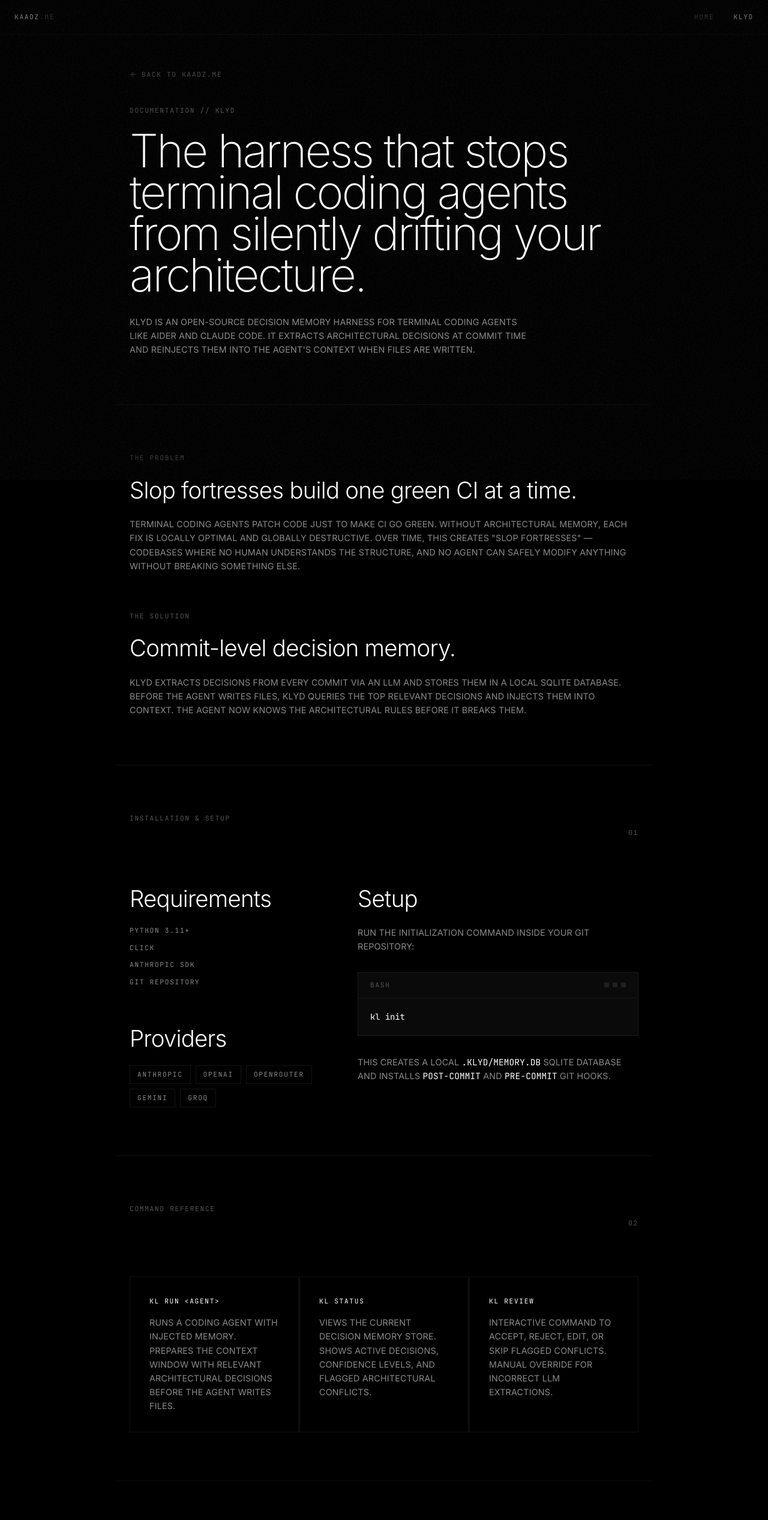
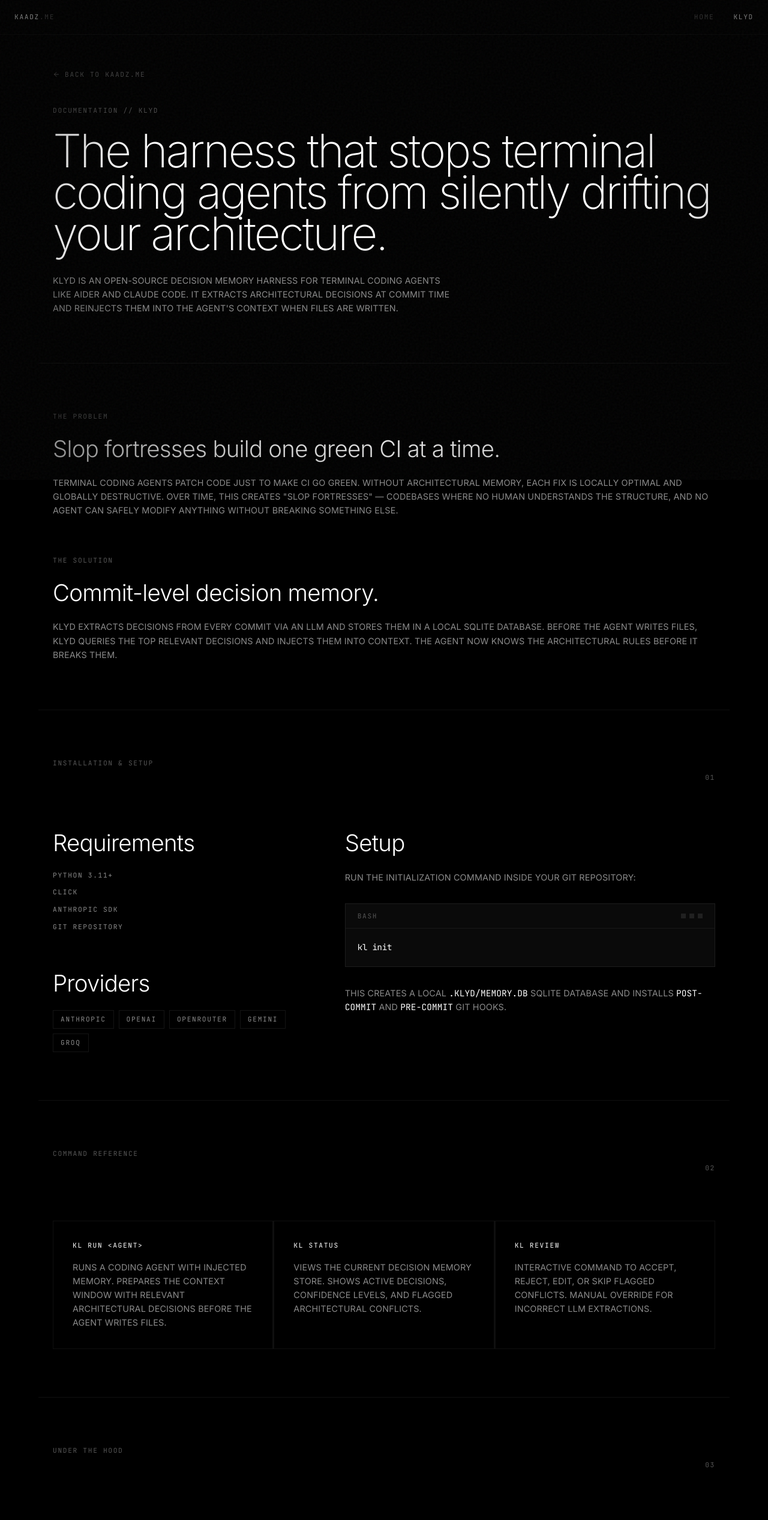
Before and after one commit to kaadipranav/Kaadz, a Next.js app: page /klyd in a window 1280 px wide. Shown: the top 2534 px of the page at 60% size. Built offline with nearby package versions, Linux system fonts and the light colour scheme.

Commit message:
switched keel to kklyd

```diff
--- a/app/globals.css
+++ b/app/globals.css
@@ -271,10 +271,10 @@ body::after {
 /* Responsive typography scale */
 @layer utilities {
   .text-display {
-    font-size: clamp(5rem, 14vw, 16rem);
+    font-size: clamp(4rem, 10vw, 10rem);
     font-weight: 100;
-    line-height: 0.8;
-    letter-spacing: -0.06em;
+    line-height: 0.85;
+    letter-spacing: -0.05em;
   }
 
   .text-headline {
--- a/app/klyd/page.tsx
+++ b/app/klyd/page.tsx
@@ -56,7 +56,7 @@ export default function KlydPage() {
   return (
     <main className="relative min-h-screen">
       {/* Back link */}
-      <div className="mx-auto max-w-4xl px-6 pt-28">
+      <div className="mx-auto max-w-6xl px-6 pt-28">
         <Link
           href="/"
           className="text-mono inline-flex items-center text-[var(--text-muted)] transition-colors hover:text-[var(--foreground)]"
@@ -67,7 +67,7 @@ export default function KlydPage() {
       </div>
 
       {/* Hero */}
-      <section className="mx-auto max-w-4xl px-6 pb-20 pt-10">
+      <section className="mx-auto max-w-6xl px-6 pb-20 pt-10">
         <Eyebrow>Documentation // Klyd</Eyebrow>
         <h1 className="text-headline mb-8 text-[var(--foreground)]">
           The harness that stops terminal coding agents from silently drifting your architecture.
@@ -79,10 +79,10 @@ export default function KlydPage() {
         </p>
       </section>
 
-      <div className="section-divider mx-auto max-w-4xl" />
+      <div className="section-divider mx-auto max-w-6xl" />
 
       {/* Problem / Solution */}
-      <section className="mx-auto max-w-4xl px-6 py-20">
+      <section className="mx-auto max-w-6xl px-6 py-20">
         <div className="mb-16">
           <Eyebrow>The Problem</Eyebrow>
           <h2 className="text-subhead mb-6 text-[var(--foreground)]">
@@ -111,10 +111,10 @@ export default function KlydPage() {
         </div>
       </section>
 
-      <div className="section-divider mx-auto max-w-4xl" />
+      <div className="section-divider mx-auto max-w-6xl" />
 
       {/* Installation */}
-      <section className="mx-auto max-w-4xl px-6 py-20">
+      <section className="mx-auto max-w-6xl px-6 py-20">
         <div className="mb-20 flex items-end justify-between">
           <Eyebrow>Installation & Setup</Eyebrow>
           <span className="text-mono text-[var(--text-muted)]">01</span>
@@ -162,10 +162,10 @@ export default function KlydPage() {
         </div>
       </section>
 
-      <div className="section-divider mx-auto max-w-4xl" />
+      <div className="section-divider mx-auto max-w-6xl" />
 
       {/* Command Reference */}
-      <section className="mx-auto max-w-4xl px-6 py-20">
+      <section className="mx-auto max-w-6xl px-6 py-20">
         <div className="mb-20 flex items-end justify-between">
           <Eyebrow>Command Reference</Eyebrow>
           <span className="text-mono text-[var(--text-muted)]">02</span>
@@ -187,17 +187,17 @@ export default function KlydPage() {
         </div>
       </section>
 
-      <div className="section-divider mx-auto max-w-4xl" />
+      <div className="section-divider mx-auto max-w-6xl" />
 
       {/* How it Works */}
-      <section className="mx-auto max-w-4xl px-6 py-20 pb-32">
+      <section className="mx-auto max-w-6xl px-6 py-20 pb-32">
         <div className="mb-20 flex items-end justify-between">
           <Eyebrow>Under the Hood</Eyebrow>
           <span className="text-mono text-[var(--text-muted)]">03</span>
         </div>
 
         <h2 className="text-headline mb-20 text-[var(--foreground)]">
-          Two hooks.<br />One harness.
+          Two hooks. One harness.
         </h2>
 
         <div className="grid gap-px bg-[rgba(255,255,255,0.06)] md:grid-cols-3">
--- a/app/page.tsx
+++ b/app/page.tsx
@@ -74,12 +74,10 @@ export default function Home() {
 
       {/* Hero — Asymmetric editorial layout */}
       <section className="relative mx-auto flex max-w-7xl flex-col gap-16 px-6 pb-32 pt-32 md:flex-row md:items-end md:justify-between md:pt-44">
-        <div className="max-w-4xl">
+        <div className="flex-1">
           <Eyebrow>AI Infrastructure // Founded by Kaadz</Eyebrow>
           <h1 className="text-display text-[var(--foreground)]">
-            Reliability &amp;<br />
-            Memory<br />
-            for Agents.
+            Reliability &amp; Memory for Agents.
           </h1>
         </div>
 
@@ -104,8 +102,8 @@ export default function Home() {
           <span className="text-mono text-[var(--text-muted)]">02</span>
         </div>
 
-        <h2 className="text-headline mb-20 max-w-4xl text-[var(--foreground)]">
-          Tools for the<br />agentic era.
+        <h2 className="text-headline mb-20 text-[var(--foreground)]">
+          Tools for the agentic era.
         </h2>
 
         <div className="grid gap-6 md:grid-cols-2">
@@ -152,7 +150,7 @@ export default function Home() {
         <div className="grid gap-16 lg:grid-cols-12">
           <div className="lg:col-span-7">
             <h2 className="text-headline mb-12 text-[var(--foreground)]">
-              Agents fail<br />silently.<br />We make them<br />loud.
+              Agents fail silently. We make them loud.
             </h2>
           </div>
           <div className="flex flex-col justify-end lg:col-span-5">
```
